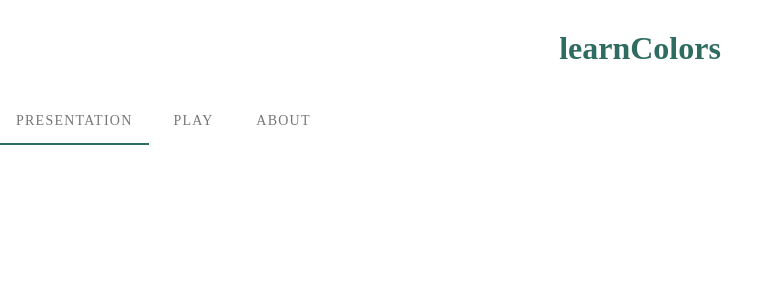
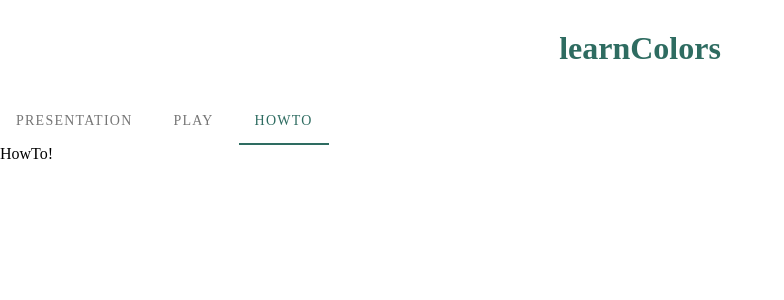
Before and after one commit to alexvkcr/colors, a Vue app in the folder colors/: page /howto in a window 1280 px wide. Shown: the top 300 px of the page, without its empty margins (0-784 px from the left). Built offline with nearby package versions, Linux system fonts and the light colour scheme.

Commit message:
feat:added comp HowTo and link to it

```diff
--- a/colors/src/components/AppHeader.vue
+++ b/colors/src/components/AppHeader.vue
@@ -10,8 +10,8 @@
     <v-tab to="/play">
         {{ $t('play') }}
     </v-tab>
-    <v-tab>
-        {{ $t('about') }}
+    <v-tab to="/howto">
+        {{ $t('howto') }}
     </v-tab>
     </v-tabs>
     <router-view></router-view>
@@ -24,13 +24,13 @@
     "learnColors": "¡Aprende todos los colores!",
     "presentation": "presentación",
     "play" : "Juega",
-    "about" : "Sobre mí"
+    "howto" : "Cómo jugar"
   },
   "en": {
     "learnColors": "Learn all the colors!",
     "presentation": "presentation",
     "play": "play",
-    "about" : "About me"
+    "howto" : "How to"
   }
 }
 </i18n>
--- /dev/null
+++ b/colors/src/components/HowTo.vue
@@ -0,0 +1,14 @@
+<template>
+  <div class="HowTo">
+    HowTo!
+  </div>
+</template>
+
+<script>
+export default {
+  name: 'HowTo'
+}
+</script>
+
+<style scoped>
+</style>
--- a/colors/src/main.js
+++ b/colors/src/main.js
@@ -7,6 +7,7 @@ import App from './App.vue'
 
 import Presentation from './components/Presentation.vue'
 import Play from './components/Play.vue'
+import HowTo from './components/HowTo.vue'
 
 Vue.config.productionTip = false
 Vue.use(VueI18n)
@@ -19,7 +20,7 @@ const i18n = new VueI18n({
 const routes = [
     { name: 'Index', path: '/', component: Presentation },
     { name: 'Play', path: '/play', component: Play },
-    //{ name: 'HowTo', path: '/headquarters', component: HowTo }
+    { name: 'HowTo', path: '/howto', component: HowTo }
 ]
 
 
```
